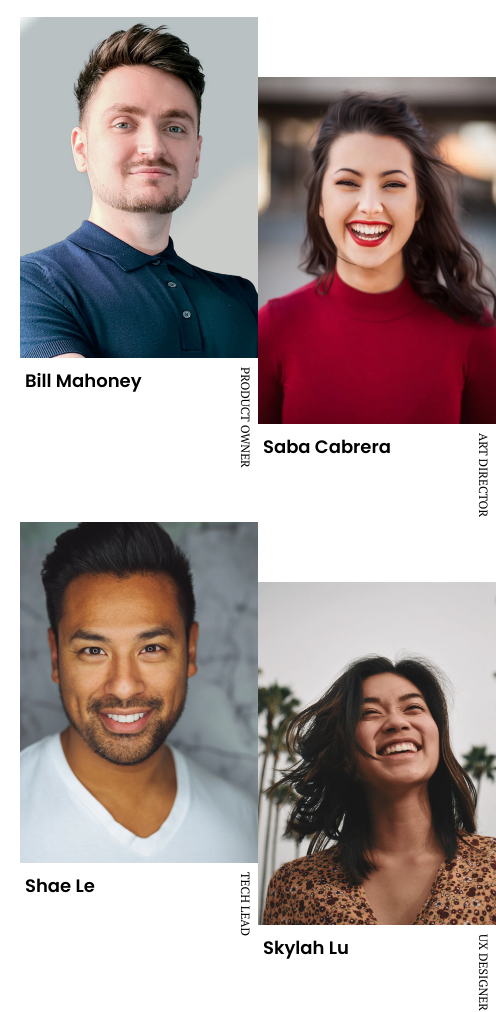
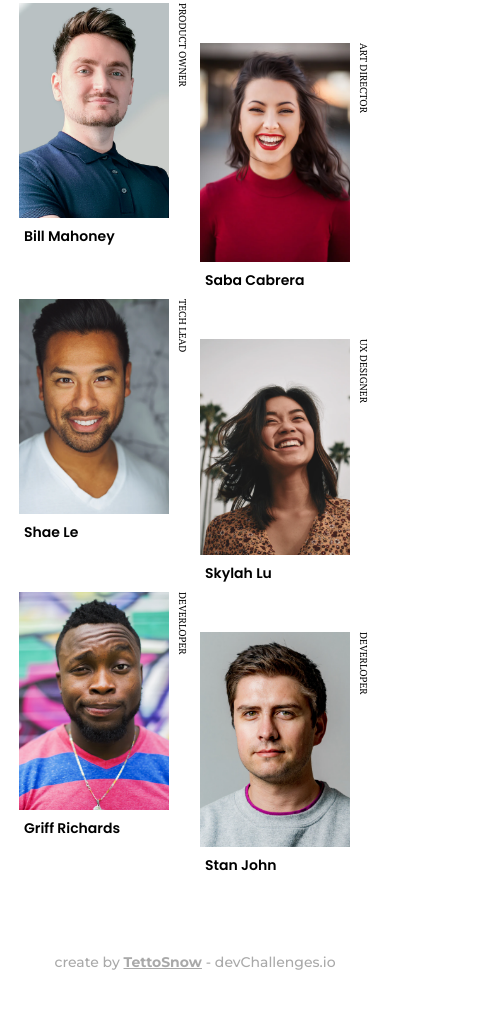
Before and after one commit to TettoSnow/my-team-page-master, a plain HTML site: page index.html in a window 390 px wide. Shown: the part 343-1355 px from the top of the page, 496 px wide, since content can reach past the window. After the commit the page ends 1334 px from the top, so only its background shows below. Drawn offline with Linux system fonts and the light colour scheme.

Commit message:
feat: Mudança completa da estrutura

```diff
--- a/index.html
+++ b/index.html
@@ -8,65 +8,62 @@
     <title>The Creative Crew</title>
 </head>
 <body>
-    <header>
+    <main class="layout">
+        <header class="top">
             <h1>The creative crew</h1>
             <div class="titulos">
                 <h2>Who we are</h2>
-                <p>We are team of creatively diverse. driven. <br> innovative individuals working in various <br> locations from the world.</p>
-        </div>
-    </header>
-    <main>
-        <section>
-            <div class="conteudo">
+                <p>We are team of creatively diverse. driven. innovative individuals working in various locations from the world.</p>
+            </div>
+        </header>
+
+        <section class="conteudo">
                 <div class="imagens">
-                    <figure>
+                    <div>
                         <img src="img/photo1.png" alt="">
-                        <p class="desc-2">Product Owner</p>
                         <figcaption class="desc-1">Bill Mahoney</figcaption>
-                    </figure>
+                    </div>
+                    <span class="desc-2">Product Owner</span>
                 </div>
                 <div class="imagens">
-                    <figure>
+                    <div>
                         <img src="img/photo2.png" alt="">
-                        <p class="desc-2">Art Director</p>
                         <figcaption class="desc-1">Saba Cabrera</figcaption>
-                    </figure>
+                    </div>
+                    <span class="desc-2">Art Director</span>
                 </div>
                 <div class="imagens">
-                    <figure>
+                    <div>
                         <img src="img/photo3.png" alt="">
-                        <p class="desc-2">Tech Lead</p>
                         <figcaption class="desc-1">Shae Le</figcaption>
-                    </figure>
+                    </div>
+                    <span class="desc-2">Tech Lead</span>
                 </div>
                 <div class="imagens">
-                    <figure>
+                    <div>
                         <img src="img/photo4.png" alt="">
-                        <p class="desc-2">Ux Designer</p>
                         <figcaption class="desc-1">Skylah Lu</figcaption>
-                    </figure>
+                    </div>
+                    <span class="desc-2">Ux Designer</span>
                 </div>
                 <div class="imagens">
-                    <figure>
+                    <div>
                         <img src="img/photo5.png" alt="">
-                        <p class="desc-2">Deverloper</p>
                         <figcaption class="desc-1">Griff Richards</figcaption>
-                    </figure>
+                    </div>
+                    <span class="desc-2">Deverloper</span>
                 </div>
                 <div class="imagens">
-                    <figure>
+                    <div>
                         <img src="img/photo6.png" alt="">
-                        <p class="desc-2">Deverloper</p>
                         <figcaption class="desc-1">Stan John</figcaption>
-                    </figure>
+                    </div>
+                    <span class="desc-2">Deverloper</span>
                 </div>
-
-             </div>
         </section>
     </main>
-    <footer>
-        <p>create by <strong>TettoSnow</strong> - devChallenges.io</p>
+    <footer class="footer">
+        <p>create by <a href="https://github.com/TettoSnow" class="link" target="_black" rel="autor ">TettoSnow</a> - <a href="https://devchallenges.io" target="_black" rel="external">devChallenges.io</a></p>
     </footer>
 </body>
 </html>
-<img src="" alt="">
--- a/style.css
+++ b/style.css
@@ -1,4 +1,4 @@
-@import url('https://fonts.googleapis.com/css2?family=Montserrat:wght@700&family=PT+Serif:wght@400;700&family=Poppins:wght@400;600&display=swap');
+@import url('https://fonts.googleapis.com/css2?family=Montserrat:wght@500;700&family=PT+Serif:wght@400;700&family=Poppins:wght@400;600&display=swap');
 
 *{
     margin: 0;
@@ -7,31 +7,43 @@
     border: none;
 }
 
-header {
+:root {
+  font-size: 62.5%;
+}
+
+.layout {
   max-width: 1000px;
+  width: 100%;
+  margin: 110px auto 50px auto;
+  padding: 0 19px;
+}
+
+a {
+  text-decoration: none;
+  color: #A9A9A9;
+}
+
+/* ===================Cabeçalho===================== */
+
+header.top {
     display: flex;
-    flex-direction: row;
-    flex-wrap: wrap;
-    justify-content: space-around;
     margin: auto;
-    margin-top: 50px;
-    padding: 0px 25px;
  }
 
  header h1 {
     font-family: 'PT Serif', serif;
     font-style: normal;
     font-weight: bold;
-    font-size: 36px;
+    font-size: 3.6rem;
     line-height: 48px;
     letter-spacing: -0.045em;
     margin-bottom: 30px;
-
+    width: 100%;
  }
 
 .titulos h2 {
     font-family: 'Poppins', sans-serif;
-    font-size: 18px;
+    font-size: 1.8rem;
     font-style: normal;
     font-weight: 600;
     line-height: 27px;
@@ -41,75 +53,78 @@ header {
     margin-bottom: 10px;
  }
 
-.titulos p {
+.titulos > p {
     font-family: 'Poppins', sans-serif;
     font-style: normal;
     font-weight: normal;
-    font-size: 18px;
+    font-size: 1.8rem;
     line-height: 27px;
  }
 
- .conteudo div {
-   max-width: 266px;
- }
-
-.conteudo img{
-   max-width: 238px;
-}
-
-
- .conteudo {
-    display: grid;
-    grid-template-columns: repeat(3, 1fr);
-    max-width: 1000px;
-   margin: 0 auto;
-    flex-wrap: wrap;
-    margin-top: 40px;
-    padding: 20px;
- }
-
- .conteudo div:nth-child(2){
-   margin-top: 60px;
- }
-
- .conteudo div:nth-child(5){
-   margin-top: 60px;
- }
-
- @media screen and (max-width: 800px){
-    header{
+ @media screen and (max-width: 780px){
+  header.top{
       display: flex;
       flex-direction: column;
   }
 }
 
- @media screen and (max-width: 1000px) {
-    .conteudo {
-      display: grid;
-      grid-template-columns: 1fr 1fr;
+/* ===========  Responsividade das Fontes  =========== */
+
+@media screen and (max-width: 420px){
+  .top > p {
+    font-size: 1.4rem;
   }
 
-    .conteudo div:nth-child(2){
-      margin-top: 60px;
+  .imagens .desc-1 {
+    font-size: 1.4rem;
   }
 
-    .conteudo div:nth-child(4){
-      margin-top: 60px;
+  .imagens .desc-2 {
+    font-size: 1rem;
+  }
 }
 
-    .conteudo div:nth-child(6){
-      margin-top: 60px;
+/* ===========  Responsividade das Fontes  =========== */
+
+/* ===================Fim do Cabeçalho===================== */
+
+/* ===================Conteúdo===================== */
+
+img {
+  max-width: 100%;
+  display: block;
 }
 
-    .conteudo div:nth-child(5){
-      margin-top: 0px;
+.conteudo {
+  width: 100%;
+  display: grid;
+  grid-template-columns: repeat(3, 1fr);
+  margin: auto;
+  grid-gap: 0rem 3rem;
+  margin-top: 40px;
 }
 
+.imagens {
+  max-width: 266px;
+
+  display: flex;
+  gap: 10px;
 }
+
+.conteudo .imagens:nth-child(2){
+  margin-top: 80px;
+}
+
+.conteudo .imagens:nth-child(5){
+  margin-top: 80px;
+}
+
+
+/* ===================Fontes===================== */
 
 .desc-1 {
   font-family: 'Poppins', sans-serif;
-    font-size: 18px;
+  font-size: 1.8rem;
   font-style: normal;
   font-weight: 600;
   line-height: 27px;
@@ -118,29 +133,113 @@ header {
   padding: 5px;
 }
 
+
  .desc-2 {
-    font-family: 'PT Serif', serif;
-    font-size: 12px;
-    font-style: normal;
-    font-weight: 400;
-    line-height: 16px;
-    letter-spacing: 0em;
-    text-align: left;
+    font: normal 400 1.2rem/1.6rem "PT Serif";
     text-transform: uppercase;
-    writing-mode: vertical-lr;
-   float: right;
-   padding: 5px;
+    writing-mode: vertical-rl;
  }
 
-footer p {
-   font-family: 'Montserrat', sans-serif;
-   font-size: 14px;
-   font-style: normal;
-   font-weight: 500;
-   line-height: 17px;
-   letter-spacing: 0em;
+
+ /* ===================Fontes===================== */
+
+/* ===================Responsvidade===================== */
+
+@media screen and (max-width: 1400px){
+  .layou {
+    max-width: 950px;
+  }
+}
+
+@media screen and (max-width: 1150px){
+  .layout {
+    max-width: 900px;
+  }
+}
+
+@media screen and (max-width: 780px){
+  .layout {
+    max-width: 630px;
+  }
+
+  .conteudo{
+    grid-template-columns: 1fr 1fr;
+    grid-gap: 0rem 1rem;
+  }
+
+  .imagens {
+    gap: 5px
+  }
+
+  .conteudo .imagens:nth-child(2){
+    margin-top: 40px;
+  }
+
+  .conteudo .imagens:nth-child(5){
+    margin-top: 0;
+  }
+
+  .conteudo .imagens:nth-child(4){
+    margin-top: 40px;
+  }
+
+  .conteudo .imagens:nth-child(6){
+    margin-top: 40px;
+  }
+}
+
+/* ===================Responsvidade===================== */
+
+/* ===================Rodape===================== */
+
+.footer p {
+  font: 500 1.4rem/1.7rem "Montserrat";
   text-align: center;
   color: #A9A9A9;
   padding: 20px;
-   margin-top: 30px;
 }
+
+.footer p a.link {
+  text-decoration: underline;
+  font-weight: 700;
+}
+
+/* ===================Rodape===================== */
+
+
+
+/*
+
+ =======================Teste====================
+
+.imagens:nth-child(1) .desc-2{
+  transform: rotate(90deg) translate(42px, -64px);
+}
+
+.imagens:nth-child(2) .desc-2{
+  transform: rotate(90deg) translate(34px, -56px);
+}
+
+.conteudo .imagens:nth-child(2){
+  margin-top: 100px;
+}
+
+.imagens:nth-child(3) .desc-2{
+  transform: rotate(90deg) translate(24px, -45px);
+}
+
+.imagens:nth-child(4) .desc-2{
+  transform: rotate(90deg) translate(30px, -53px);
+}
+
+.imagens:nth-child(5) .desc-2{
+  transform: rotate(90deg) translate(30px, -53px);
+}
+
+.conteudo .imagens:nth-child(5){
+  margin-top: 100px;
+}
+
+.imagens:nth-child(6) .desc-2{
+  transform: rotate(90deg) translate(30px, -53px);
+} */
```
Also changed, not shown: 1 other file. Lines whose indentation alone changed are shown as unchanged.
